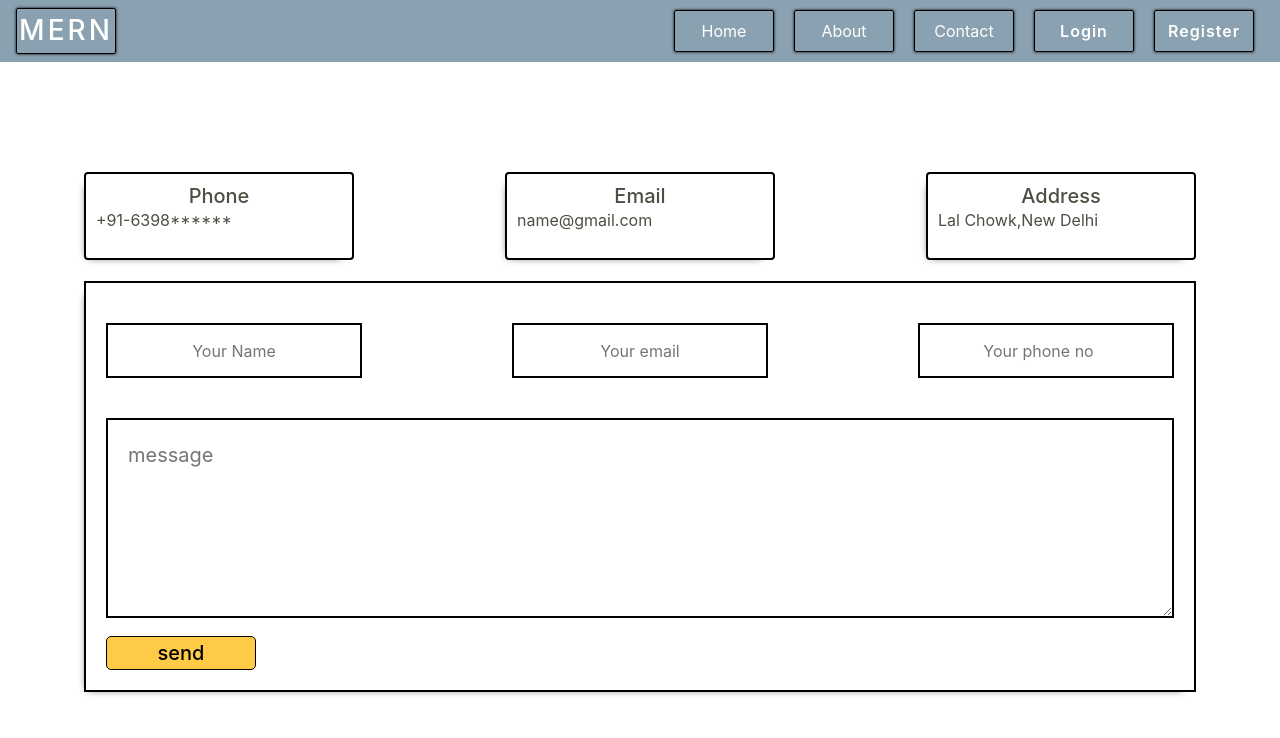
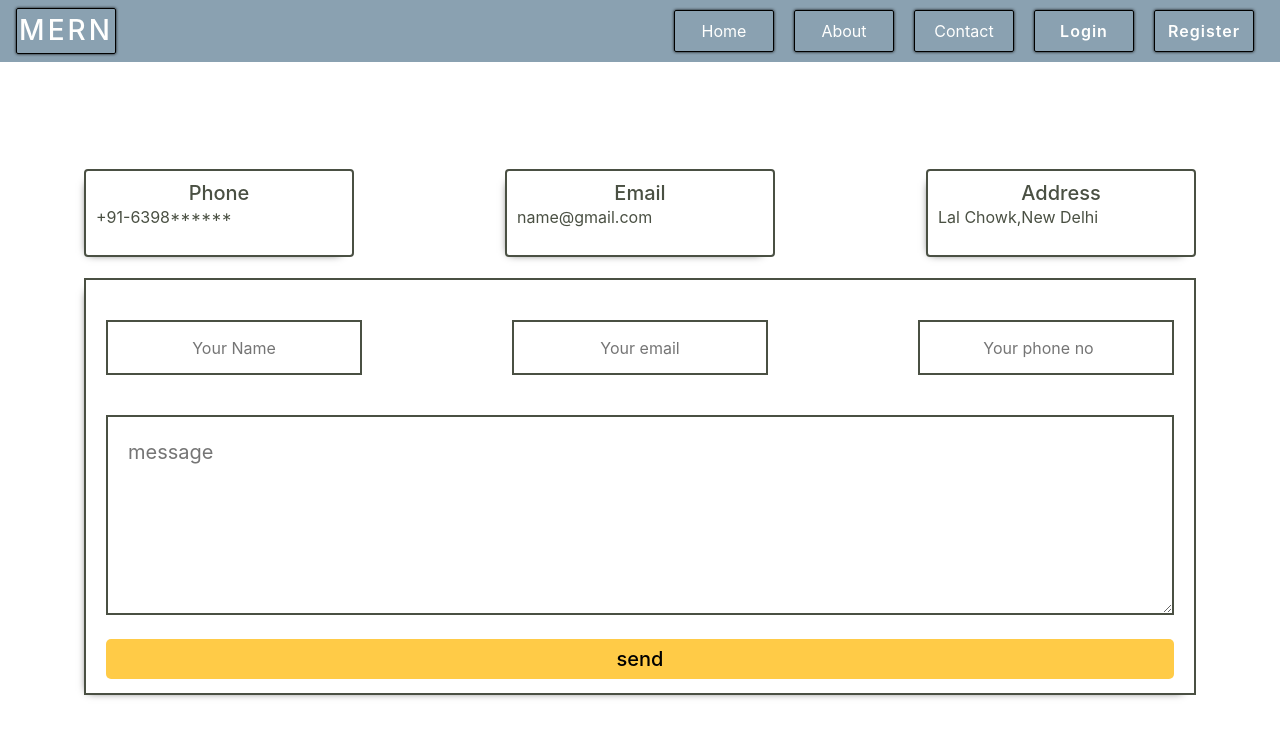
Before and after one commit to chirag6398/FirstMERNProject, a React (Create React App) app in the folder client/: page /contact in a window 1280 px wide. Shown: the top 738 px of the page. Built offline with nearby package versions, Linux system fonts and the light colour scheme; no server answers.

Commit message:
improve button size

```diff
--- a/client/src/styles/contact.css
+++ b/client/src/styles/contact.css
@@ -31,14 +31,14 @@
   margin-top: 10px;
   background-color: white !important;
   border-radius: 4px;
-  border: 2px solid black;
+  border: 2px solid #4A5043;
   min-width: 270px;
   box-shadow: -5px 5px 9px -9px rgb(0, 0, 1);
   padding: 10px 10px;
 }
 .contact__sample2 {
   display: flex;
-  border: 2px solid black;
+  border: 2px solid #4A5043;
   flex-direction: column;
   background-color: white !important;
   box-shadow: -5px 5px 9px -9px rgb(0, 0, 0.1);
@@ -60,7 +60,7 @@
   color: #4A5043;
 
   background-color: transparent;
-  border: 2px solid black;
+  border: 2px solid #4A5043;
   min-height: 55px;
   min-width: 250px;
   margin: 20px 0px;
@@ -73,7 +73,7 @@
   min-width: 250px;
   margin: 20px 0px;
   background-color: transparent;
-  border: 2px solid black;
+  border: 2px solid #4A5043;
 
   text-align: center;
 }
@@ -81,7 +81,7 @@
   border: none;
   color: #4A5043 !important;
   background-color: transparent !important;
-  border: 2px solid black;
+  border: 2px solid #4A5043;
   min-height: 45px;
   text-align: center;
   min-height: 55px;
@@ -100,7 +100,7 @@
   width: 100%;
 
   background: none;
-  border: 2px solid black;
+  border: 2px solid #4A5043;
   padding: 20px;
 
   color: #4A5043;
@@ -118,11 +118,12 @@
 }
 .contact__button > button {
   background-color: #FFCB47;
-  width: 150px;
-  border: 1px solid black;
+ border: none;
+  width: 100%;
   border-radius: 5px;
   min-width: 150px;
   text-align: center;
+  height: 40px;
   color: black;
   font-size: 20px;
   font-weight: 500;
--- a/client/src/styles/login.css
+++ b/client/src/styles/login.css
@@ -12,6 +12,7 @@
   min-width: 450px;
   margin-bottom: 20px;
   justify-content: center;
+  background-color: #B9D8C2;
   align-items: center;
   border: 2px solid black;
   border-radius: 3px;
@@ -81,10 +82,11 @@
 }
 .login__submitButton {
   border: none;
-  background: cornflowerblue;
+  background: #FFCB47;
   border-radius: 3px;
   height: 35px;
-  width: 100px;
+  width: 100%;
+
   font-weight: 500;
   color: white;
 
@@ -92,7 +94,7 @@
 }
 .login__submitButton:hover {
   box-shadow: 1px 3px 9px -8px rgb(0, 0, 0.5);
-  background-color: rgb(85, 118, 216);
+  background-color: #c49624;
 }
 .login__leftSide > img {
   object-fit: contain;
--- a/client/src/styles/register.css
+++ b/client/src/styles/register.css
@@ -86,6 +86,7 @@
   border: none;
   background: #FFCB47;
   border-radius: 3px;
+  width: 100%;
   height: 40px;
   width: 150px;
   font-weight: 600;
```
